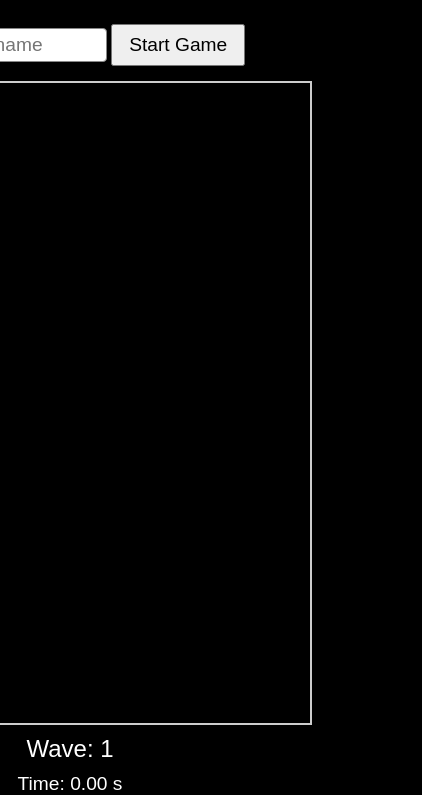
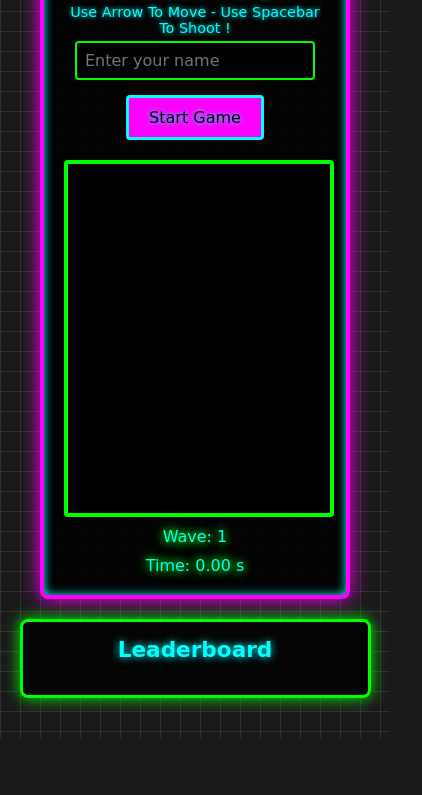
Before and after one commit to qazzsleeping-alt/eclipseairfront, a plain HTML site: page docs/index.html in a window 390 px wide. Shown: the part 149-944 px from the top of the page, 422 px wide, since content can reach past the window. After the commit the page ends 887 px from the top, so only its background shows below. Drawn offline with Linux system fonts and the light colour scheme.

Commit message:
Update index.html

```diff
--- a/docs/index.html
+++ b/docs/index.html
@@ -3,88 +3,126 @@
 <head>
   <title>Eclipse Airfront</title>
   <style>
-    body {
-      font-family: Arial, sans-serif;
-      background: #000;
-      color: white;
+     body {
+      font-family: 'Press Start 2P', cursive;
+      background: #1a1a1a; /* Dark background for neon contrast */
+      color: #00ffff; /* Neon cyan for text */
       margin: 0;
-      padding: 0;
+      padding: 20px;
       display: flex;
       justify-content: center;
       align-items: flex-start;
-      height: 100vh;
+      min-height: 100vh;
+      box-sizing: border-box;
+      background-image: linear-gradient(rgba(255,255,255,0.1) 1px, transparent 1px),
+                        linear-gradient(90deg, rgba(255,255,255,0.1) 1px, transparent 1px);
+      background-size: 20px 20px; /* Pixel grid background */
     }
     #gameContainer {
       text-align: center;
-      margin: 10px;
+      margin: 0 20px;
       position: relative;
+      background: rgba(0, 0, 0, 0.9);
+      padding: 20px;
+      border: 4px solid #ff00ff; /* Neon magenta border */
+      border-radius: 8px;
+      box-shadow: 0 0 20px #ff00ff, inset 0 0 10px #00ffff;
     }
     canvas {
       display: block;
       margin: 0 auto;
-      border: 2px solid #ccc;
+      border: 4px solid #00ff00; /* Neon lime border */
       background: black;
       touch-action: none;
+      image-rendering: pixelated; /* Pixelated effect */
+      border-radius: 4px;
     }
-    #waveText {
+    #waveText, #infoText, #scoreText {
       margin-top: 10px;
-      font-size: 1.5em;
-    }
-    #infoText {
-      margin-top: 10px;
-      font-size: 1.2em;
+      font-size: 1em;
+      text-shadow: 0 0 8px #00ff00, 0 0 12px #00ff00; /* Neon glow */
     }
     #gameOver, #gameWin {
-      font-size: 2.5em;
-      font-weight: bold;
+      font-size: 2em;
       position: absolute;
       top: 40%;
       left: 50%;
       transform: translate(-50%, -50%);
       display: none;
       z-index: 10;
-      -webkit-text-stroke: 3px black; /* Adjusted stroke for better contrast */
+      text-shadow: 0 0 10px #ff00ff, 0 0 15px #ff00ff;
+      animation: flicker 0.1s infinite alternate; /* Neon flicker effect */
+    }
+    @keyframes flicker {
+      0% { opacity: 0.9; }
+      100% { opacity: 1; }
     }
     #gameOver {
-      color: red;
+      color: #ff0000; /* Neon red */
+      -webkit-text-stroke: 2px #000;
     }
     #gameWin {
-      color: lime;
+      color: #00ff00; /* Neon lime */
+      -webkit-text-stroke: 2px #000;
     }
     button {
       margin-top: 15px;
-      font-size: 1.2em;
-      padding: 8px 16px;
+      font-size: 1em;
+      padding: 10px 20px;
       cursor: pointer;
+      background: #ff00ff; /* Neon magenta */
+      color: #000;
+      border: 3px solid #00ffff; /* Neon cyan border */
+      border-radius: 4px;
+      text-shadow: 0 0 5px #00ffff;
+      transition: box-shadow 0.2s;
+      font-family: 'Press Start 2P', cursive;
+    }
+    button:hover {
+      box-shadow: 0 0 15px #00ffff, 0 0 20px #ff00ff;
     }
     #leaderboardContainer {
-      margin-top: 105px;
-      margin-bottom: 100px;
-      margin-right: 150px;
-      margin-left: 80px;
-      width: 400px;
+      margin: 20px;
+      width: 300px;
       text-align: left;
-      font-size: 1.1em;
-      padding: 10px;
-      height: 640px;
+      font-size: 0.9em;
+      padding: 15px;
+      background: rgba(0, 0, 0, 0.85);
+      border: 3px solid #00ff00; /* Neon lime */
+      border-radius: 8px;
+      box-shadow: 0 0 15px #00ff00;
+      max-height: 640px;
       overflow-y: auto;
-      box-sizing: border-box;
     }
     #leaderboardContainer h2 {
       margin-top: 0;
       text-align: center;
-      color: #0f0;
+      color: #00ffff;
+      text-shadow: 0 0 8px #00ffff;
+    }
+    #leaderboardList li {
+      padding: 8px;
+      margin: 5px 0;
+      background: rgba(0, 255, 255, 0.1); /* Neon cyan tint */
+      border: 1px solid #ff00ff;
+      border-radius: 4px;
+    }
+    #leaderboardList li:nth-child(odd) {
+      background: rgba(255, 0, 255, 0.1); /* Neon magenta tint */
     }
     #nameInputContainer {
-      margin-bottom: 15px;
+      margin-bottom: 20px;
       text-align: center;
     }
     #nameInput {
-      font-size: 1.2em;
-      padding: 5px;
-      width: 200px;
+      font-size: 1em;
+      padding: 8px;
+      width: 220px;
       border-radius: 4px;
-      border: 1px solid #888;
+      border: 2px solid #00ff00;
+      background: rgba(0, 0, 0, 0.7);
+      color: #00ffff;
+      font-family: 'Press Start 2P', cursive;
     }
     #restartBtn {
       position: absolute;
@@ -93,6 +131,31 @@
       transform: translate(-50%, -50%);
       display: none;
       z-index: 10;
+    }
+    h1 {
+      font-size: 1.8em;
+      text-shadow: 0 0 10px #ff00ff, 0 0 15px #ff00ff;
+      margin: 10px 0;
+    }
+    p {
+      margin: 5px 0;
+      font-size: 0.9em;
+      text-shadow: 0 0 5px #00ffff;
+    }
+    @media (max-width: 900px) {
+      body {
+        flex-direction: column;
+        align-items: center;
+      }
+      #leaderboardContainer {
+        margin: 20px 0;
+        width: 90%;
+        max-width: 400px;
+      }
+      canvas {
+        width: 100%;
+        height: auto;
+      }
     }
   </style>
 </head>
```
